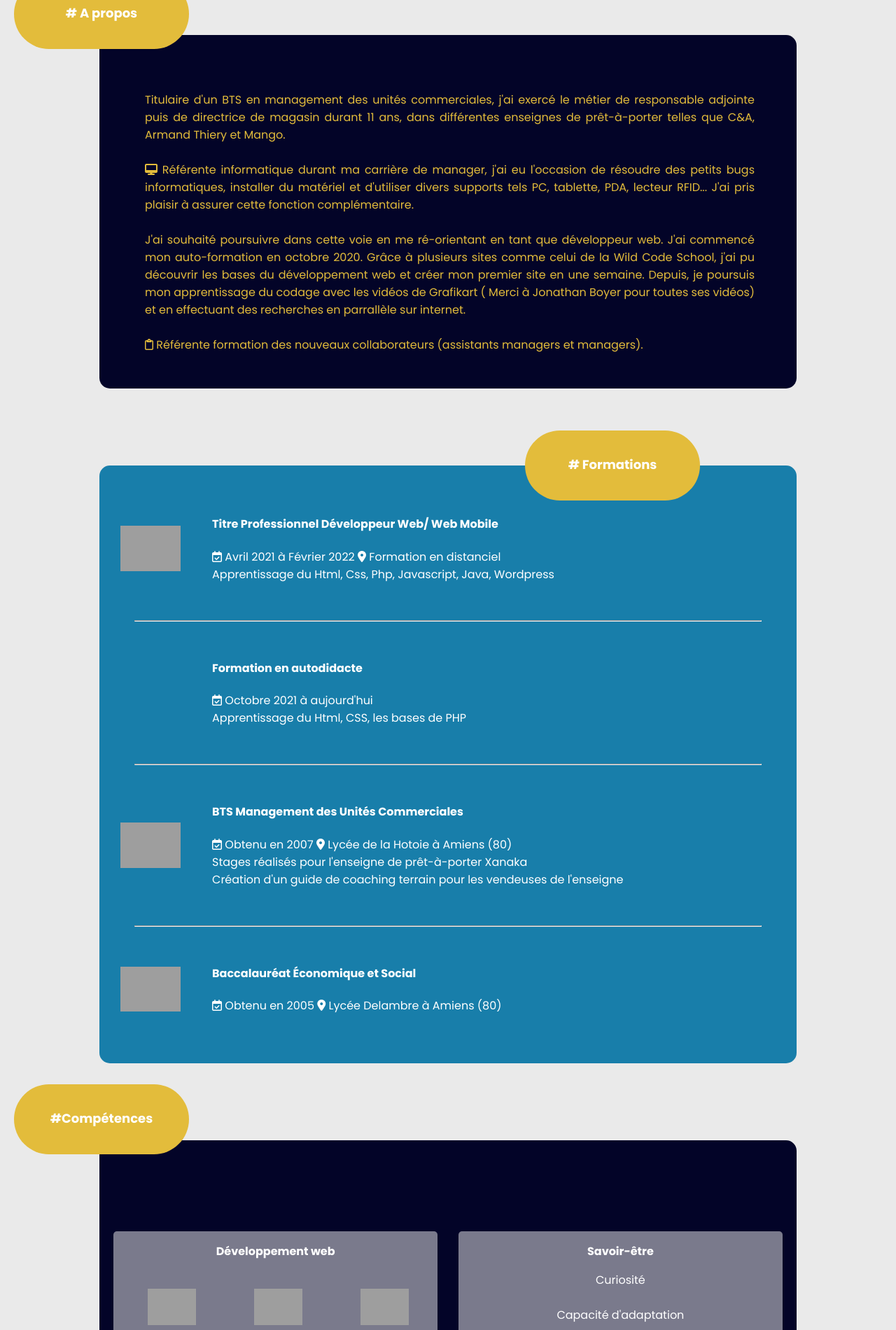
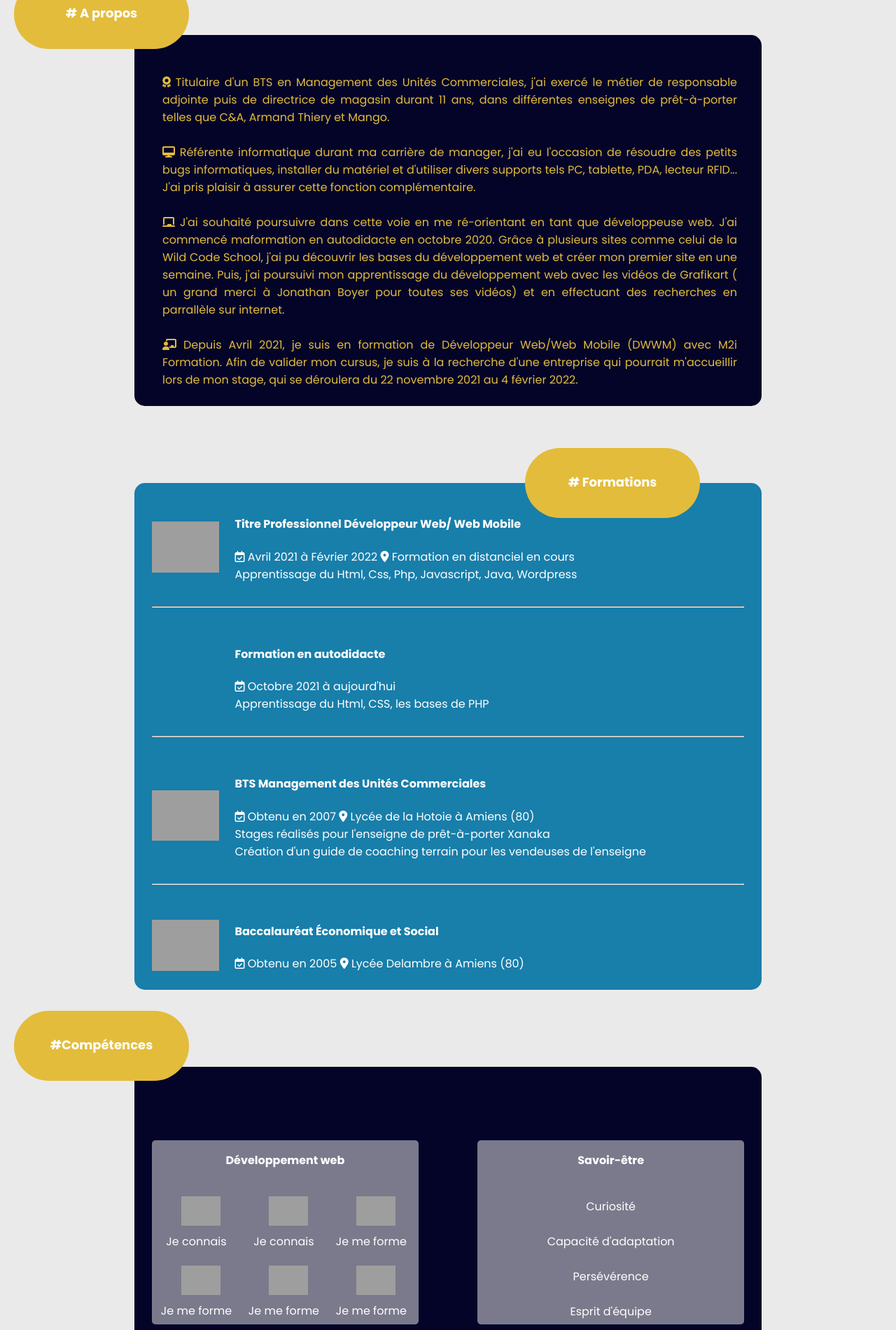
Before and after one commit to melanieprmntr/Mon-CV, a PHP site: page / in a window 1280 px wide. Shown: the part 470-2370 px from the top of the page at 70% size. Run offline with PHP 8.4, Linux system fonts and the light colour scheme; some libraries are stand-ins or nearby versions; grey boxes are pictures that could not be loaded.

Commit message:
Add files via upload

```diff
--- a/style/style.css
+++ b/style/style.css
@@ -95,7 +95,7 @@ li {
     margin-left: auto;
     margin-right: auto;
     margin-bottom: 10px;
-    padding: 50px;
+    padding: 25px;
     /* min-height: 550px; */
     border-radius: 15px;
     /* border: solid 1px #04001e67;
@@ -154,19 +154,15 @@ li {
     grid-template-columns: 12% 85%;
     grid-template-rows: auto;
     column-gap: 2%;
-    padding-bottom: 20px;
-    margin-left: -20px;
-    margin-right: -20px;
 }
 
 .img {
     display: inline-flex;
-    margin-left: -20px;
 }
 
 .img img {
-    width: 80%;
-    padding-left: 15%;
+    width: 100%;
+    padding-right: 5%;
     padding-top: 15%;
     align-self: center;
 }
@@ -215,8 +211,8 @@ li {
     color: black;
     border: 1px solid transparent;
     border-radius: 5px;
-    margin-right: -30px;
-    margin-left: -30px;
+    /* margin-right: -30px;
+    margin-left: -30px; */
     margin-bottom: 5px;
     box-shadow: 1px 3px rgba(1, 1, 1, .1);
 }
@@ -277,7 +273,7 @@ form {
 
 .footer img {
     width: 10%;
-    margin-top: 15%;
+    margin-top: 5%;
 }
 
 .main {
--- a/style/styleDesktop.css
+++ b/style/styleDesktop.css
@@ -35,11 +35,11 @@
                 position: relative;
             }
             .title-main-left {
-                left: 350px;
+                left: 50px;
                 top: 70px;
             }
             .title-main-right {
-                left: 1750px;
+                left: 1550px;
                 top: 70px;
             }
             .title-main h2 {
@@ -90,7 +90,7 @@
             }
             .footer img {
                 width: 30%;
-                margin-top: 2%;
+                margin-top: 15%;
             }
             #presentation,
             #contact {
--- a/style/styleTablette.css
+++ b/style/styleTablette.css
@@ -59,7 +59,7 @@
         margin-top: 10%;
     }
     .footer img {
-        width: 30%;
+        width: 60%;
     }
     #presentation,
     #contact {
@@ -85,7 +85,7 @@
         padding: 5px;
     }
     .container {
-        width: 996px;
+        width: 896px;
         margin-left: auto;
         margin-right: auto;
     }
--- a/templateUtils/header.php
+++ b/templateUtils/header.php
@@ -37,11 +37,11 @@
                     </a>
                 </li> -->
 
-                <li class="color"><a href="/templates/presentation.php">A propos</a></li>
-                <li class="color"><a href="/templates/training.php">Formations</a></li>
-                <li class="color"><a href="/templates/skills.php">Compétences</a></li>
+                <li class="color"><a href="/#presentation">A propos</a></li>
+                <li class="color"><a href="/#training">Formations</a></li>
+                <li class="color"><a href="/#skills">Compétences</a></li>
 
-                <li class="color"><a href="/templates/experiences.php">Expériences</a></li>
+                <li class="color"><a href="/#experience">Expériences</a></li>
 
 
 
--- a/templates/presentation.php
+++ b/templates/presentation.php
@@ -6,7 +6,8 @@
     </div>
     <div class="container darkblue">
         <article>
-            Titulaire d'un BTS en management des unités commerciales, j'ai exercé le métier de responsable adjointe puis de
+            <i class="fas fa-award"></i>
+            Titulaire d'un BTS en Management des Unités Commerciales, j'ai exercé le métier de responsable adjointe puis de
             directrice de magasin durant 11 ans, dans différentes enseignes de prêt-à-porter telles que C&A, Armand Thiery et Mango.
             <br>
             <br>
@@ -16,14 +17,18 @@
             J'ai pris plaisir à assurer cette fonction complémentaire.
             <br>
             <br>
-            J'ai souhaité poursuivre dans cette voie en me ré-orientant en tant que développeur web. J'ai commencé mon auto-formation en octobre 2020.
+            <i class="fas fa-chalkboard"></i>
+            J'ai souhaité poursuivre dans cette voie en me ré-orientant en tant que développeuse web. J'ai commencé maformation en autodidacte en octobre 2020.
             Grâce à plusieurs sites comme celui de la Wild Code School, j'ai pu découvrir les bases du développement web et créer mon premier site en une semaine.
-            Depuis, je poursuis mon apprentissage du codage avec les vidéos de Grafikart ( Merci à Jonathan Boyer pour toutes ses vidéos) et en effectuant des recherches
-            en parrallèle sur internet.
+            Puis, j'ai poursuivi mon apprentissage du développement web avec les vidéos de Grafikart ( un grand merci à Jonathan Boyer pour toutes ses vidéos) et en effectuant des recherches en parrallèle sur internet.
             <br>
             <br>
+            <i class="fas fa-chalkboard-teacher"></i>
+            Depuis Avril 2021, je suis en formation de Développeur Web/Web Mobile (DWWM) avec M2i Formation. Afin de valider mon cursus, je suis à la recherche d'une entreprise qui pourrait m'accueillir lors de mon stage, qui se déroulera du 22 novembre 2021 au 4 février 2022.
+            <br>
+            <!-- <br>
             <i class="far fa-clipboard"></i>
-            Référente formation des nouveaux collaborateurs (assistants managers et managers).
+            Référente formation des nouveaux collaborateurs (assistants managers et managers). -->
         </article>
     </div>
 
--- a/templates/skills.php
+++ b/templates/skills.php
@@ -21,7 +21,7 @@
                     <div class="">Je connais</div>
                     <div class="">Je me forme</div>
                 </div>
-                <br>
+                <!-- <br> -->
                 <div class="grid">
 
 
@@ -56,6 +56,7 @@
 
             <div class="skillbar background-color">
                 <h3>Savoir-être</h3>
+                <br>
                 <div class="skillbar-title">Curiosité
                 </div>
                 <br>
--- a/templates/training.php
+++ b/templates/training.php
@@ -14,7 +14,7 @@
                 <h4>Titre Professionnel Développeur Web/ Web Mobile </h4>
 
                 <li><i class="far fa-calendar-check"></i> Avril 2021 à Février 2022
-                    <i class="fas fa-map-marker-alt"></i> Formation en distanciel
+                    <i class="fas fa-map-marker-alt"></i> Formation en distanciel en cours
                 </li>
                 <li>
                     Apprentissage du Html, Css, Php, Javascript, Java, Wordpress
```
Also changed, not shown: templates/experiences.php (+5 -5 lines).
